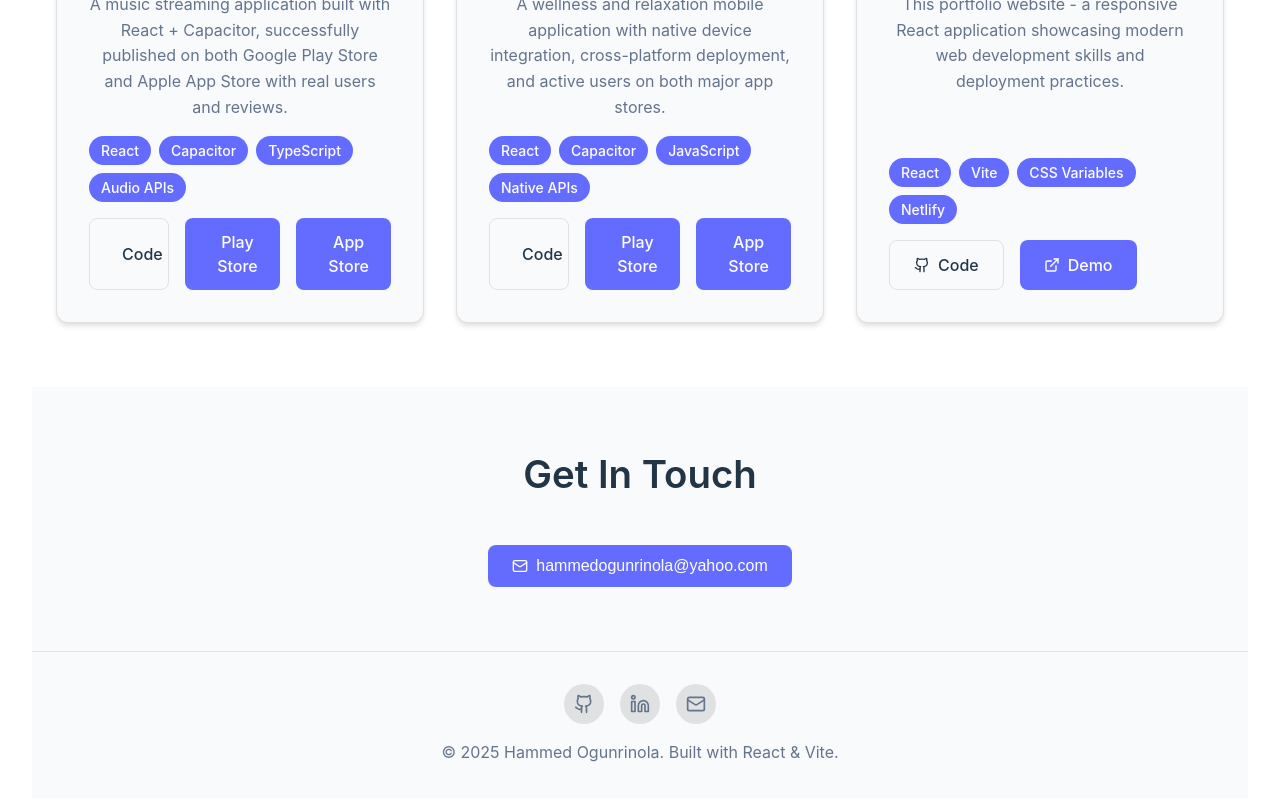
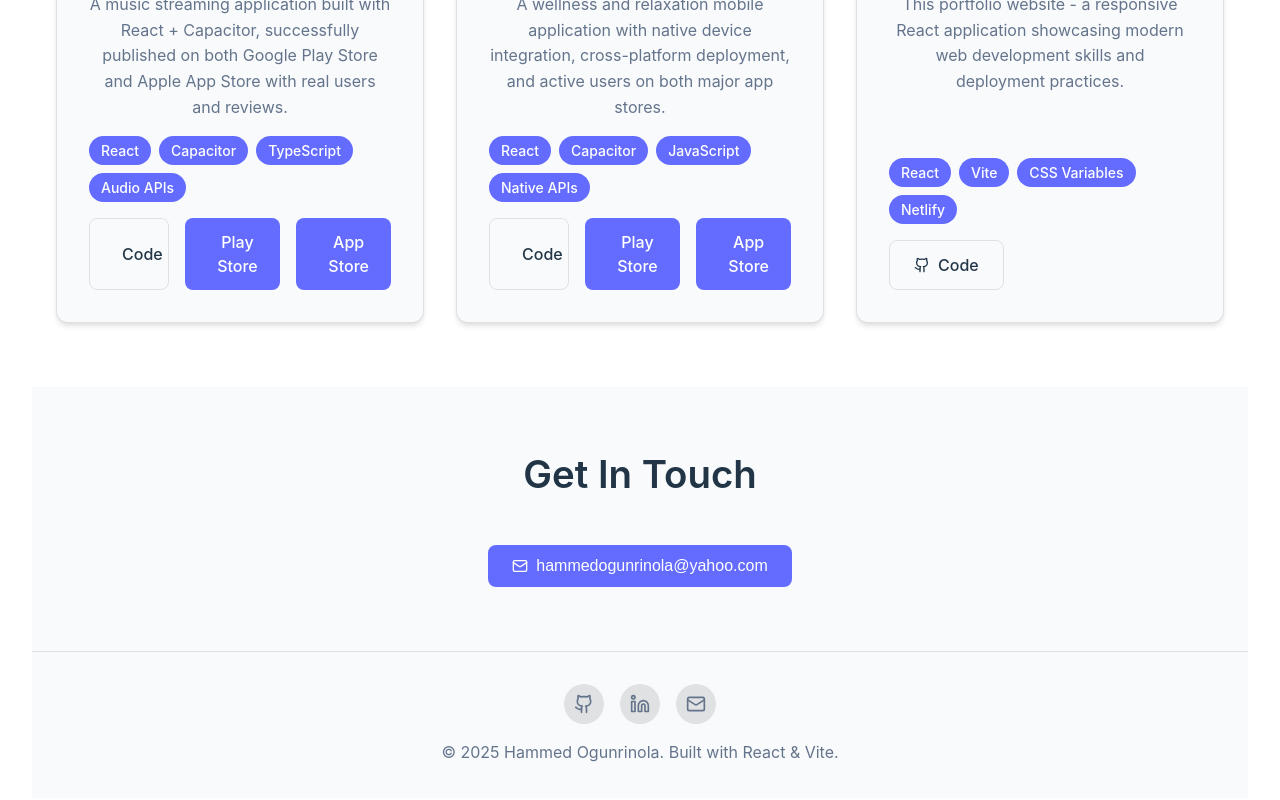
Before and after one commit to monsieurmo6554/react-portfolio, a React (Vite) app: page / in a window 1280 px wide. Shown: the part 2555-3355 px from the top of the page. Built offline with nearby package versions, Linux system fonts and the light colour scheme.

Commit message:
Remove demo button for Web Portfolio Project

```diff
--- a/src/App.jsx
+++ b/src/App.jsx
@@ -245,10 +245,12 @@ function App() {
                           </a>
                         </>
                       ) : (
-                        <a href={project.demo} className="btn btn-primary" target="_blank" rel="noopener noreferrer">
-                          <ExternalLink size={16} />
-                          Demo
-                        </a>
+                        project.title !== 'Web Portfolio Project' && (
+                          <a href={project.demo} className="btn btn-primary" target="_blank" rel="noopener noreferrer">
+                            <ExternalLink size={16} />
+                            Demo
+                          </a>
+                        )
                       )}
                     </div>
                   </div>
```
